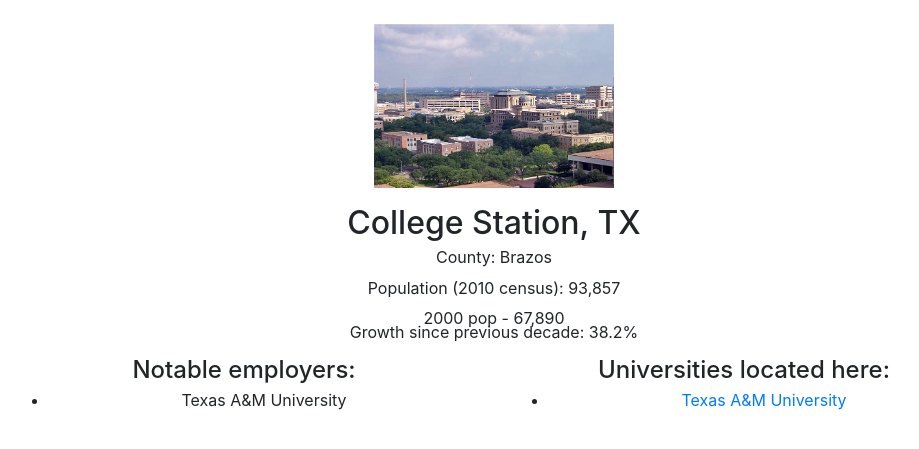
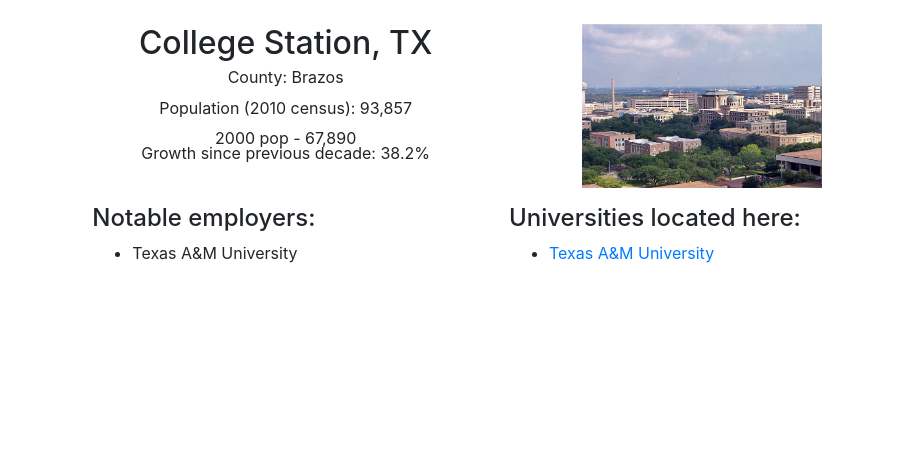
Before and after one commit to theworkingmen/idb, a Flask app: page /city-colstat in a window 1280 px wide. Shown: the part 70-519 px from the top of the page, without its empty margins (146-1065 px from the left). Run offline with Flask 2, Linux system fonts and the light colour scheme; some libraries are stand-ins or nearby versions.

Commit message:
Re-styled city instances.

```diff
--- a/templates/city-CollegeStation.html
+++ b/templates/city-CollegeStation.html
@@ -11,6 +11,16 @@
   <script src="https://cdnjs.cloudflare.com/ajax/libs/popper.js/1.12.9/umd/popper.min.js"></script>
   <script src="https://maxcdn.bootstrapcdn.com/bootstrap/4.0.0/js/bootstrap.min.js"></script>
   <title>Major Potential</title>
+
+	  <style type="text/css">
+  .text-center {
+    line-height: 0.9em;
+  }
+	.instance-image {
+		max-height: 250px;
+	}
+</style>
+
 </head>
 <nav class="navbar navbar-expand-sm bg-dark navbar-dark">
   <!-- Brand/logo -->
@@ -38,40 +48,38 @@
   </ul>
 </nav>
 
-<style type="text/css">
-.text-center {
-  line-height: 0.9em;
-}
-</style>
-
-</head>
 <body>
   <br>
   <div class="container">
     <div class = "row">
-      <div class="col-md-12 text-center">
-        <img class="instance-image" src="{{url_for('static', filename='images/collegestationTX.jpg')}}" />
-        <p></p>
+			<!-- Column padding -->
+			<div class="col-md-1"></div>
+      <div class="col-md-5 text-center">
         <h2>College Station, TX</h2>
         <p>County: Brazos</p>
         <p>Population (2010 census): 93,857</p>
         2000 pop - 67,890
         <p>Growth since previous decade: 38.2%</p>
+			</div>
+      <div class="col-md-5 text-center">
+        <img class="instance-image" src="{{url_for('static', filename='images/collegestationTX.jpg')}}" />
+        <p></p>
       </div>
     </div>
-    <div class = "row text-center">
+    <div class = "row">
 
-      <div class="col-md-6">
+			<!-- Column padding -->
+			<div class="col-md-1"></div>
+      <div class="col-md-5">
         <h4>Notable employers:</h4>
 
         <ul>
           <li>Texas A&M University</li>
         </ul>
       </div>
-      <div class="col-md-6">
+      <div class="col-md-5">
        <h4>Universities located here:</h4>
        <ul>
-        <!--Link to instance later-->
         <li><a href="./college-texasam">Texas A&M University</a></li>
       </ul>
     </div>
```
Also changed, not shown: templates/city-Austin.html (+15 -7 lines), templates/city-Houston.html (+22 -13 lines).
